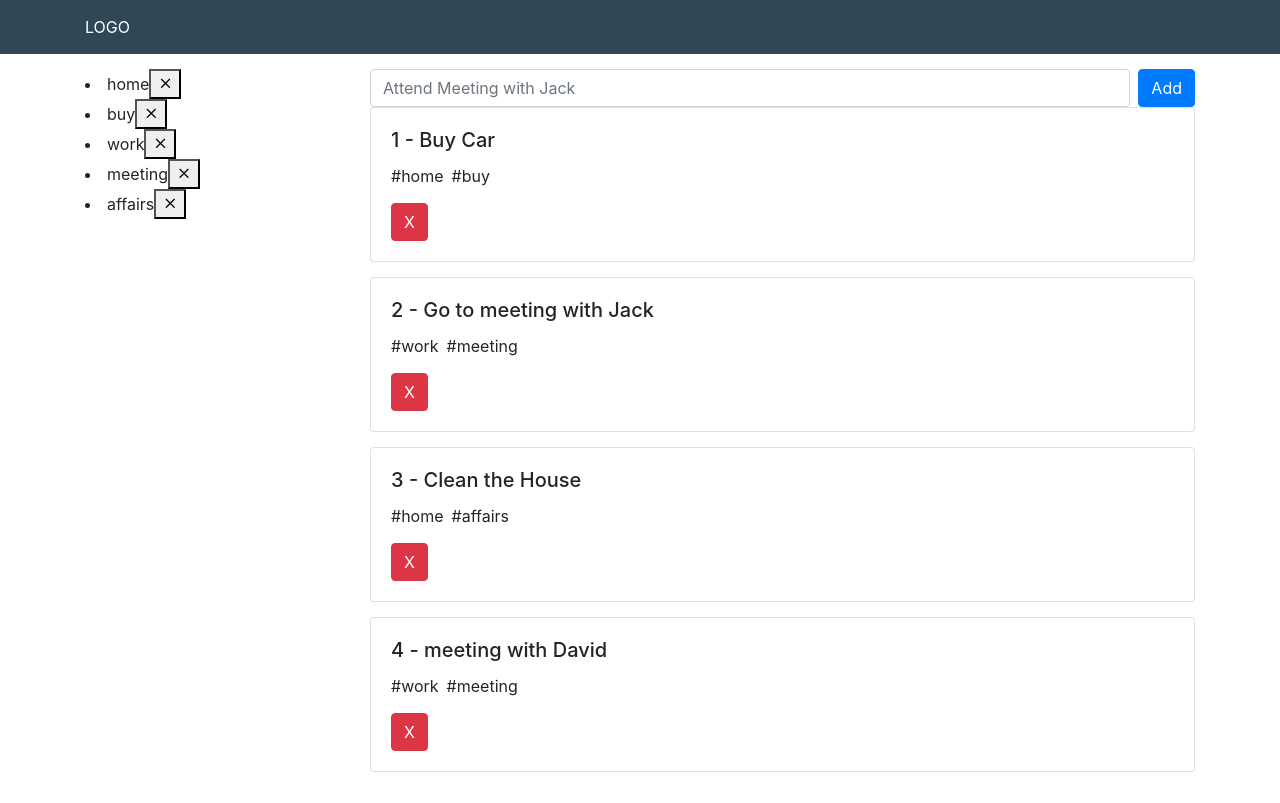
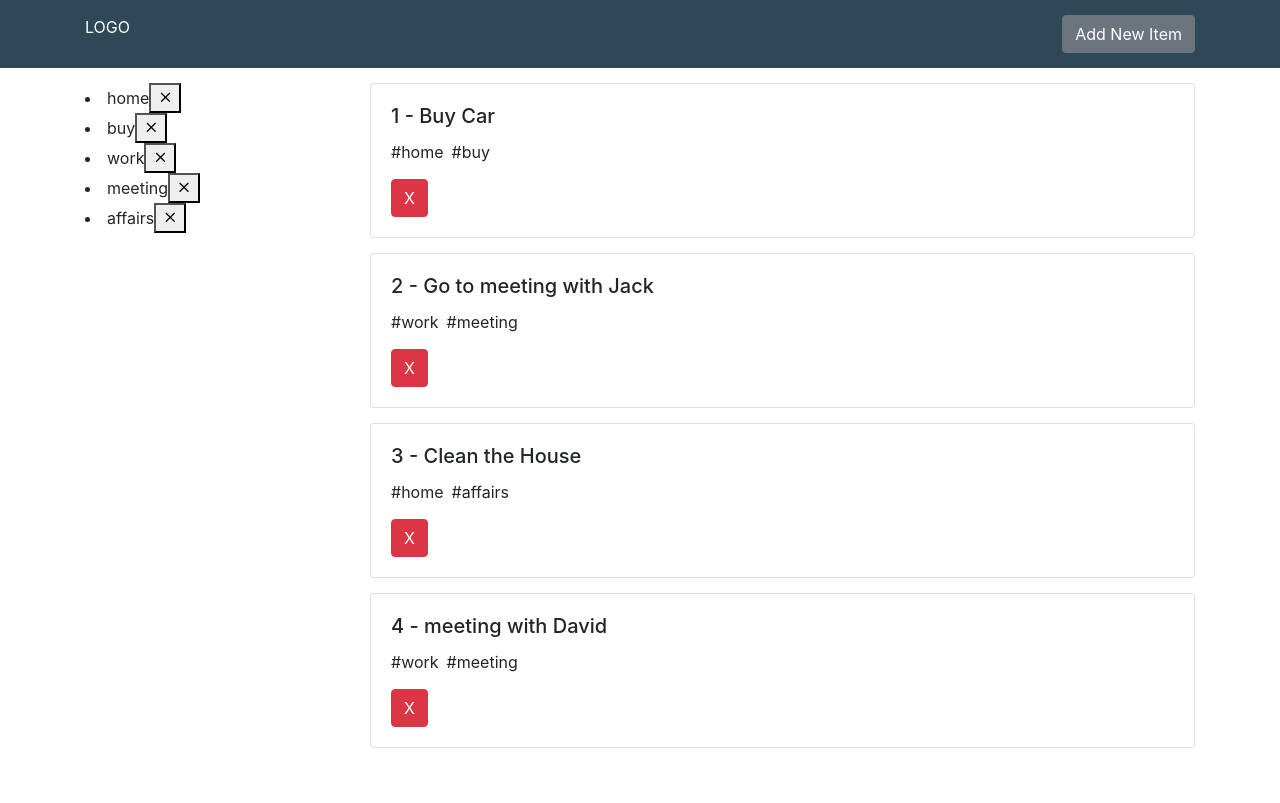
Before and after one commit to meissam/react-todo, a React (Create React App) app: page / in a window 1280 px wide. Built offline with nearby package versions, Linux system fonts and the light colour scheme.

Commit message:
add modal for add a new item

```diff
--- a/src/components/App.js
+++ b/src/components/App.js
@@ -75,22 +75,24 @@ class App extends Component {
   };
 
   handleAddItem = (item) => {
-
     this.setState((prevState) => ({
-      items: [...prevState.items, {
-        id: 5,
-        title: item,
-        completed: false,
-        tags: ["work", "meeting"],
-      }],
+      items: [
+        ...prevState.items,
+        {
+          id: 5,
+          title: item,
+          completed: false,
+          tags: ["work", "meeting"],
+        },
+      ],
     }));
   };
 
   handleRemoveItem = (item) => {
-    this.setState((prevState)=>({
-        items : prevState.items.filter((option) => item !== option.id)
-    }))
-  }
+    this.setState((prevState) => ({
+      items: prevState.items.filter((option) => item !== option.id),
+    }));
+  };
 
   render() {
     const items = this.handleFilter();
@@ -98,13 +100,10 @@ class App extends Component {
     return (
       <>
         <Layout
-          header={<Header />}
+          header={<Header handleAddItem={this.handleAddItem} />}
           content={
-          <Content items={items}
-          handleAddItem={this.handleAddItem}
-          handleRemoveItem={this.handleRemoveItem}
-
-          />}
+            <Content items={items} handleRemoveItem={this.handleRemoveItem} />
+          }
           sidebar={
             <Sidebar
               tags={tags}
--- a/src/components/Content.js
+++ b/src/components/Content.js
@@ -1,13 +1,11 @@
 import React from "react";
 import Items from './Items';
-import Form from './Form'
 
 
 const Content = (props) => {
-  const {items, handleAddItem, handleRemoveItem} = props;
+  const {items, handleRemoveItem} = props;
   return (
     <>
-      <Form hello="sag" handleAddItem={handleAddItem} />
       <Items items={items}  handleRemoveItem={handleRemoveItem}  />
     </>
   );
--- a/src/components/Form.js
+++ /dev/null
@@ -1,24 +0,0 @@
-import React, { Component } from 'react'
-
-class Form extends Component {
-
-    handleAddOption = (e) => {
-        e.preventDefault();
-        const item = e.target.elements.itemfield.value.trim();
-        const error = this.props.handleAddItem(item);
-
-      }
-
-    render() {
-        return (
-            <form className="form-inline" onSubmit={this.handleAddOption}>
-                <input type="text" name="itemfield" defaultValue="" placeholder="Attend Meeting with Jack" className="flex-fill mr-2 form-control" />
-                <button className="btn btn-primary" type="submit">
-                        Add
-                    </button>
-            </form>
-        )
-    }
-}
-
-export default Form
--- a/src/components/Header.js
+++ b/src/components/Header.js
@@ -1,10 +1,67 @@
-import React from 'react'
+import React, { Component } from "react";
+import { Modal, Button } from "react-bootstrap";
 
- const Header = () => {
+class Header extends Component {
+  state = {
+    show: false,
+  };
+
+  handleAddOption = (e) => {
+    e.preventDefault();
+    const item = e.target.elements.itemfield.value.trim();
+    const error = this.props.handleAddItem(item);
+  };
+
+  handleClose = () => {
+    this.setState((prevState) => ({ show: false }));
+  };
+  handleShow = () => {
+    this.setState((prevState) => ({ show: true }));
+  };
+
+  render() {
     return (
-        <>
+      <>
+        <div class="row">
+          <div class="col">
             <div id="main-logo">LOGO</div>
-       </>
-    )
+          </div>
+          <div class="col">
+            <button
+              className="btn btn-secondary float-right"
+              onClick={this.handleShow}
+            >
+              Add New Item
+            </button>
+          </div>
+        </div>
+
+        <Modal show={this.state.show} onHide={this.handleClose}>
+          <Modal.Header closeButton>
+            <Modal.Title>Add a New Item</Modal.Title>
+          </Modal.Header>
+          <Modal.Body>
+            <form className="form-inline" onSubmit={this.handleAddOption}>
+              <input
+                type="text"
+                name="itemfield"
+                defaultValue=""
+                placeholder="Attend Meeting with Jack"
+                className="flex-fill mr-2 form-control"
+              />
+
+              <Button
+                variant="primary"
+                type="submit"
+                onClick={this.handleClose}
+              >
+               Add Item
+              </Button>
+            </form>
+          </Modal.Body>
+        </Modal>
+      </>
+    );
+  }
 }
 export default Header;
--- a/src/components/Sidebar.js
+++ b/src/components/Sidebar.js
@@ -1,6 +1,6 @@
 import React from "react";
 
-const Header = (props) => {
+const Sidebar = (props) => {
   const { tags, handleAddFilterTag, handleRemoveFilterTag, activeFilters } = props;
   return (
     <>
@@ -21,4 +21,4 @@ const Header = (props) => {
     </>
   );
 };
-export default Header;
+export default Sidebar;
```
